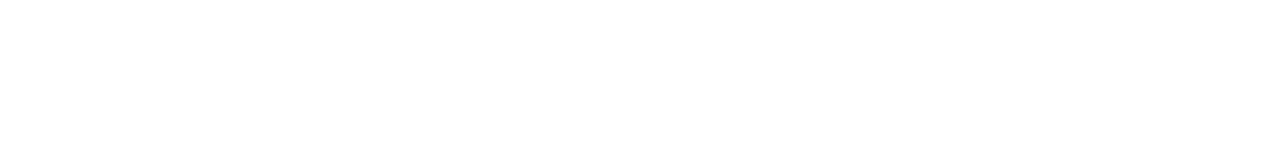
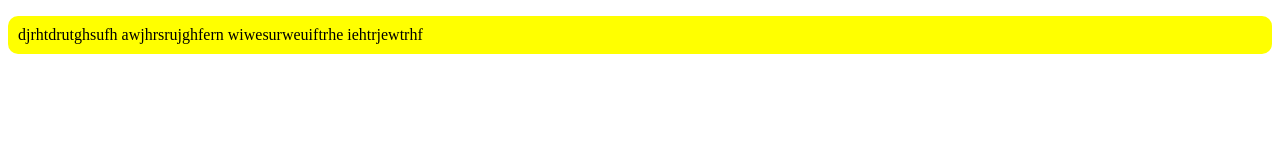
Before and after one commit to Habib1525/my-simple-website, a plain HTML site: page index.html in a window 1280 px wide. Drawn offline with Linux system fonts and the light colour scheme.

Commit message:
first css added

```diff
--- a/index.html
+++ b/index.html
@@ -4,8 +4,10 @@
   <meta charset="UTF-8">
   <meta name="viewport" content="width=device-width, initial-scale=1.0">
   <title>my simple website</title>
+  <link rel="stylesheet" href="styles/dfhju.css">
 </head>
 <body>
+  <p>djrhtdrutghsufh awjhrsrujghfern wiwesurweuiftrhe iehtrjewtrhf</p>
 
 </body>
 </html>
--- /dev/null
+++ b/styles/dfhju.css
@@ -0,0 +1,6 @@
+p{
+  background-color: yellow;
+  padding: 10px;
+  border-radius: 10px;
+  border-color: red;
+}
```
